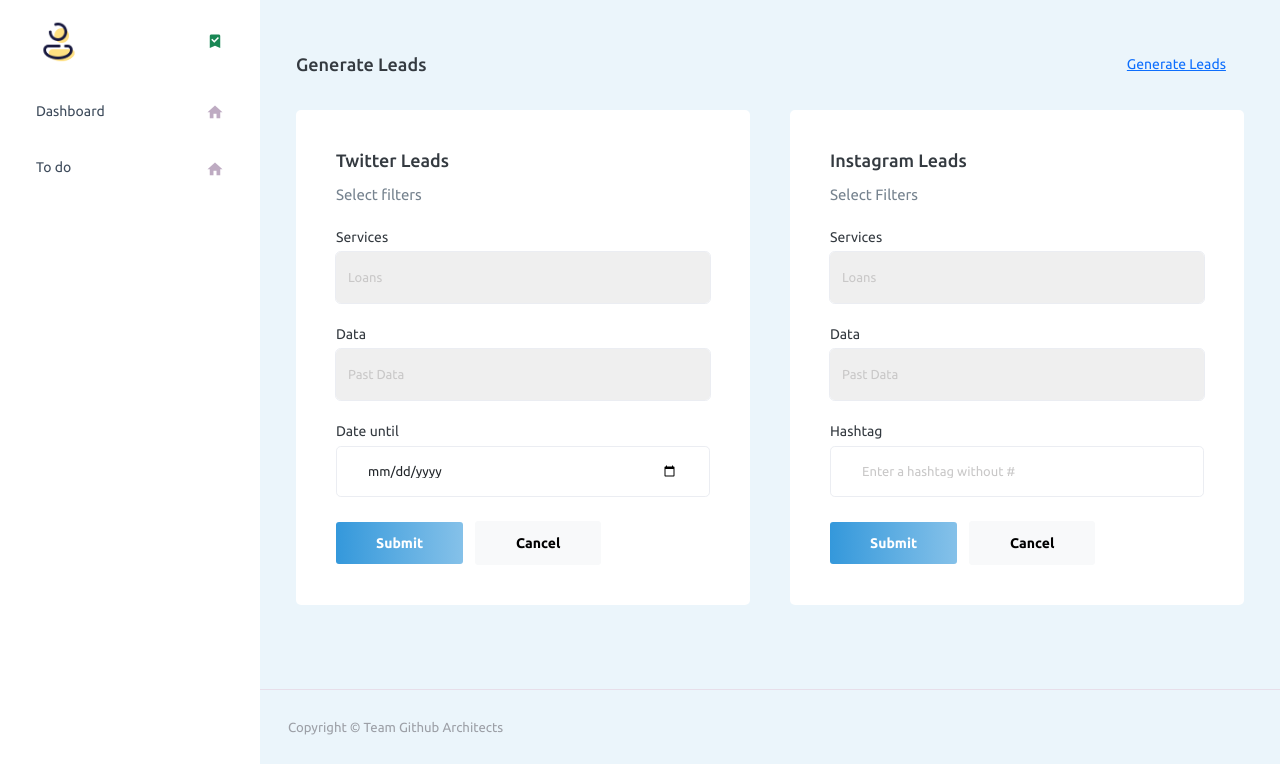
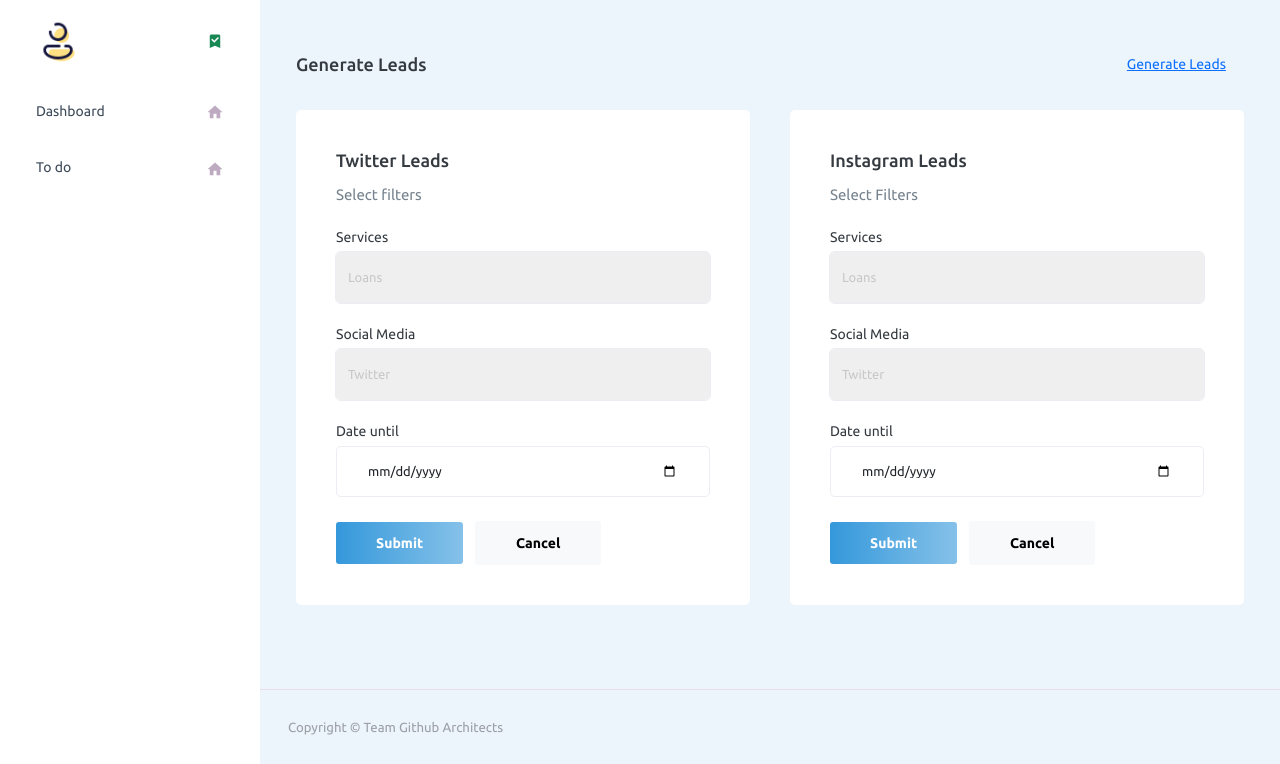
Before and after one commit to hackrx40/PS7-Github_Architects, a Django app: template CRM/templates/leadManagement.html in a window 1280 px wide. Shown: the part 71-835 px from the top of the page. Run offline with Django 4.2, Linux system fonts and the light colour scheme; the template is opened without the code that fills it, so the values that code supplies are empty; some libraries are stand-ins or nearby versions.

Commit message:
Updated lead management forms

```diff
--- a/CRM/templates/leadManagement.html
+++ b/CRM/templates/leadManagement.html
@@ -36,10 +36,10 @@ Generate Leads | CRM
                         </select>
                     </div>
                     <div class="form-group">
-                        <label for="selectData">Data</label>
-                        <select class="form-control form-control-lg" id="selectData">
-                            <option value="past" >Past Data</option>
-                            <option value="current" >Real Time</option>
+                        <label for="selectMedia">Social Media</label>
+                        <select class="form-control form-control-lg" id="selectMedia">
+                            <option value="twitter" >Twitter</option>
+                            <option value="instagram" >Instagram</option>
                         </select>
                     </div>
                     <div class="form-group">
@@ -70,15 +70,15 @@ Generate Leads | CRM
                         </select>
                     </div>
                     <div class="form-group">
-                        <label for="selectData">Data</label>
-                        <select class="form-control form-control-lg" id="selectData">
-                            <option value="past" >Past Data</option>
-                            <option value="current" >Real Time</option>
+                        <label for="selectMedia">Social Media</label>
+                        <select class="form-control form-control-lg" id="selectMedia">
+                            <option value="twitter" >Twitter</option>
+                            <option value="instagram" >Instagram</option>
                         </select>
                     </div>
                     <div class="form-group">
-                        <label for="hashtagHolder">Hashtag</label>
-                        <input type="text" class="form-control form-control-lg" id="hashtagHolder" placeholder="Enter a hashtag without #">
+                        <label for="dateUntil">Date until</label>
+                        <input type="date" class="form-control form-control-lg" id="dateUntil" placeholder="Date upto which leads should be generated">
                     </div>
                     <button type="submit" class="btn btn-gradient-primary me-2">Submit</button>
                     <a href="{% url 'dashboard' %}" class="btn btn-light">Cancel</a>
```
Also changed, not shown: CRM/webScraper/migrations/__init__.py (deleted).
